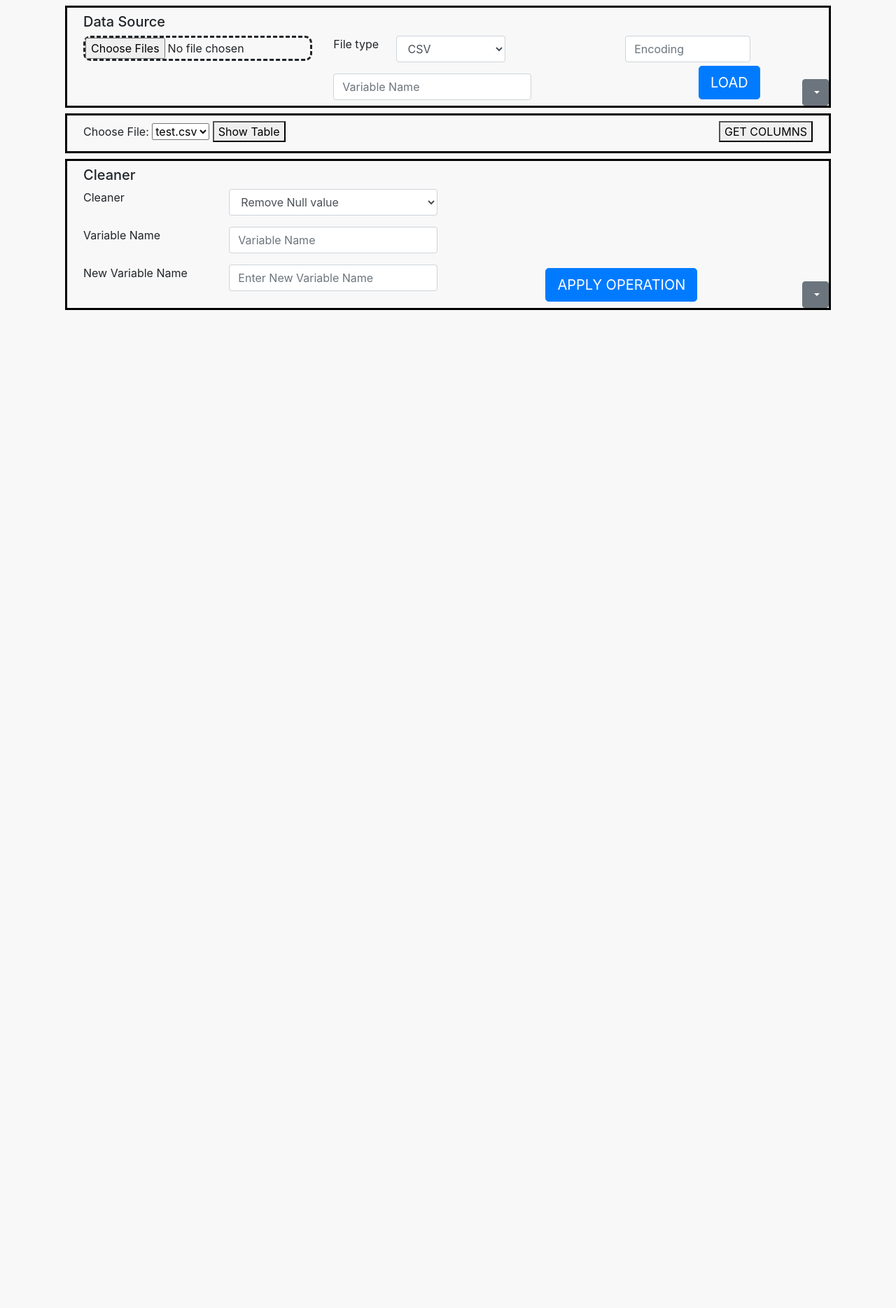
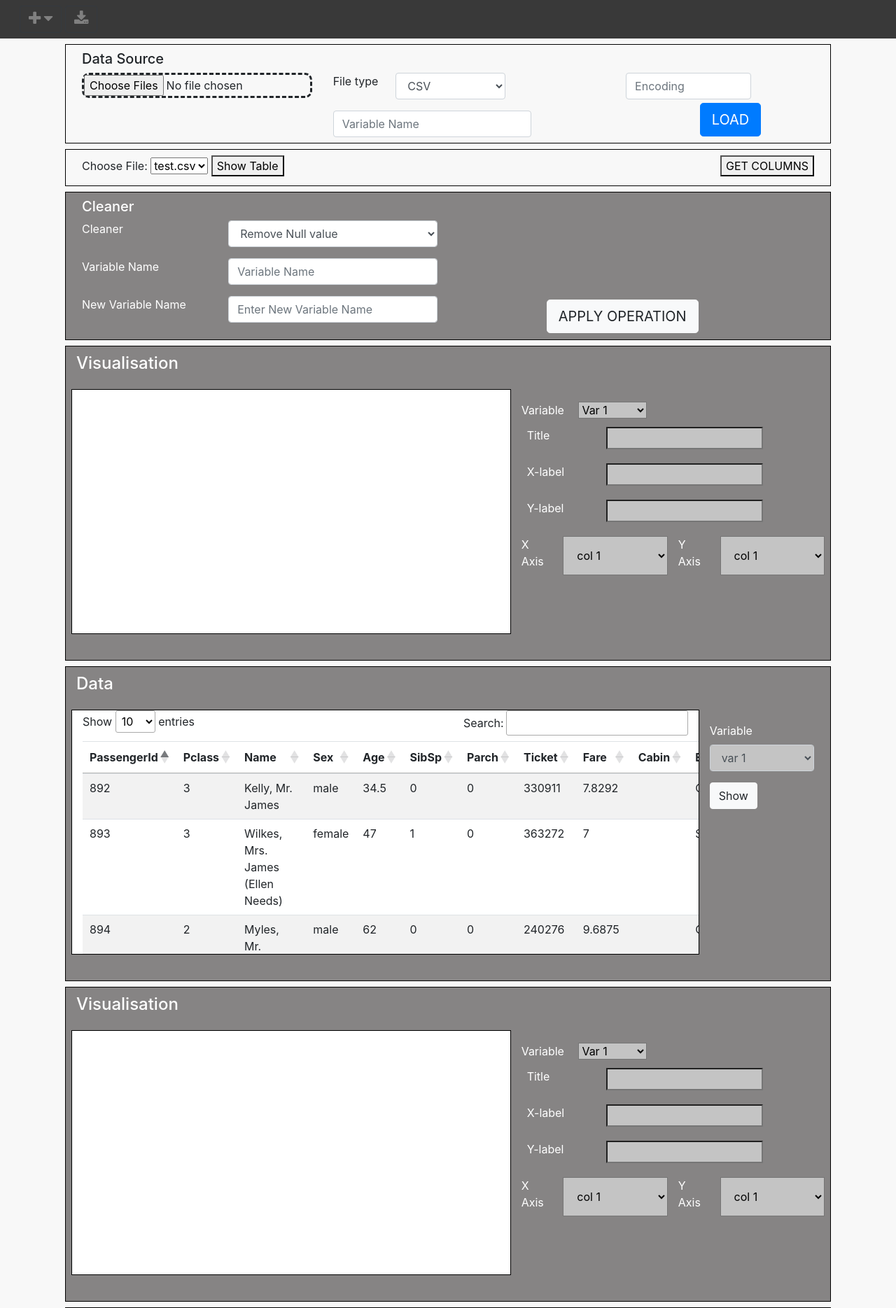
Before and after one commit to bovem/DataWiz, a Django app: page / in a window 1280 px wide. Shown: the top 1869 px of the page at 70% size. Before the commit the page ends 443 px from the top, so only its background shows below. Run offline with Django 3.2, Linux system fonts and the light colour scheme; some libraries are stand-ins or nearby versions.

Commit message:
Added Html files for other operations and implemented dynamic cells

```diff
--- /dev/null
+++ b/datavis/calc/json_dumps/oplist.json
@@ -0,0 +1 @@
+["cleaner.html", "visualiser.html", "show.html", "visualiser.html", "cleaner.html", "show.html", "transformer.html"]
--- a/datavis/calc/urls.py
+++ b/datavis/calc/urls.py
@@ -6,5 +6,9 @@
     path('', views.home, name='home'),
     path('upload', views.file_upload, name='upload'),
     path('cols', views.get_columns, name='get_cols'),
-    path('table', views.show_table, name='get_files')
+    path('table', views.show_table, name='get_files'),
+    path('add/cleaner', views.addCleaner, name='addCleaner'),
+    path('add/visualiser', views.addVisualizer, name='addVisualiser'),
+    path('add/viewer', views.addViewer, name='addViewer'),
+    path('add/transformer', views.addTransformer, name='addTransformer')
 ]
--- a/datavis/calc/views.py
+++ b/datavis/calc/views.py
@@ -1,15 +1,60 @@
-from django.shortcuts import render
-from django.http import HttpResponse
+from django.shortcuts import render, redirect
+from django.http import HttpResponse,JsonResponse
 from .models import Data
 import csv
 import os
-from .utils import save_file, dump_to_json, load_dump, find_in_vardict
+from .utils import save_file, dump_to_pkl, load_pkl, find_in_vardict, addCell
 from .loader import Loader
+import json
 
 def home(request):
     path = "./media/"
     lst = os.listdir(path)
-    return render(request, 'home.html', {'files': lst})
+
+    filename = 'test.csv'
+    infile = open('./media/' + filename, 'r')
+    reader = csv.DictReader(infile)
+    headers = [col for col in reader.fieldnames]
+    out = [row for row in reader]
+    infile.close()
+
+
+    opList = []
+    json_file =  open('./calc/json_dumps/oplist.json', 'r')
+    opList = json.load(json_file)
+    json_file.close()
+    print('aa' , opList)
+
+    if len(opList) == 0:
+        opList = []
+
+    # if request.method == 'POST':
+
+    #     print(opList)
+
+    #     new_op = request.body
+    #     new_op = new_op.decode('utf-8')
+    #     new_op  = json.loads(new_op)
+    #     new_op = new_op['cell']
+    #     print(type(new_op))
+    #     if len(opList) != 0:
+    #         opList.append(new_op)
+    #     else:
+    #         opList = [new_op]
+
+    #     with open('./calc/json_dumps/oplist.json','w') as json_file:
+    #         json.dump(opList, json_file)
+
+    #     print(opList)
+    #     # return render(request, 'home.html', context={'files': lst, 'oplist': opList, 'data' :out , 'headers' : headers })
+
+    #     return JsonResponse({'data' : 'success'})
+
+
+
+        # return render(request, 'home.html', {'files': lst, 'oplist': opList, 'data' :out , 'headers' : headers })
+    return render(request, 'home.html', context={'files': lst, 'oplist': opList, 'data' :out , 'headers' : headers })
+
 
 def file_upload(request):
     l = Loader()
@@ -19,7 +64,7 @@
         # Data.objects.create(upload = my_file)
         l.load('./media/' + uploaded_file.name, uploaded_file.name.split('.')[0])
         # print(l.vardict.var_dict)
-        dump_to_json(l, uploaded_file.name)
+        dump_to_pkl(l, uploaded_file.name)
     return HttpResponse('uploaded')
 
 def get_columns(request):
@@ -42,3 +87,20 @@
     headers = [col for col in reader.fieldnames]
     out = [row for row in reader]
     return render(request, 'table.html', {'data' :out , 'headers' : headers})
+
+
+def addCleaner(request):
+    addCell('cleaner')
+    return redirect('/')
+
+def addVisualizer(request):
+    addCell('visualiser')
+    return redirect('/')
+
+def addViewer(request):
+    addCell('show')
+    return redirect('/')
+
+def addTransformer(request):
+    addCell('transformer')
+    return redirect('/')
--- a/datavis/datavis/settings.py
+++ b/datavis/datavis/settings.py
@@ -44,7 +44,6 @@
     'django.middleware.security.SecurityMiddleware',
     'django.contrib.sessions.middleware.SessionMiddleware',
     'django.middleware.common.CommonMiddleware',
-    'django.middleware.csrf.CsrfViewMiddleware',
     'django.contrib.auth.middleware.AuthenticationMiddleware',
     'django.contrib.messages.middleware.MessageMiddleware',
     'django.middleware.clickjacking.XFrameOptionsMiddleware',
--- a/datavis/static/main.js
+++ b/datavis/static/main.js
@@ -0,0 +1,29 @@
+$(document).ready(function () {
+    $.noConflict();
+    $('.table').DataTable();
+    $(document).scrollTop($(document).height());
+
+});
+
+function addCleaner() {
+    console.log('reached till cleaner')
+    fetch('/', {
+        method: 'POST',
+        body: JSON.stringify({
+            cell: 'cleaner.html',
+            data: {
+                // Adding other params of the block
+            }
+        }),
+        headers: {
+            'Content-Type': 'application/json'
+        }
+    }).then((response) => {
+        return response.json();
+    }).then((data) => {
+        if (data['data'] == 'success') {
+            console.log(data)
+            window.location.href = '/'
+        }
+    })
+}
--- a/datavis/static/style.css
+++ b/datavis/static/style.css
@@ -15,4 +15,19 @@
 .cell {
     border-style: solid !important;
     border-color: black !important;
+    border-width: 1px !important;
 }
+
+.outer-cell {
+    background-color:#868484;
+    color: white;
+}
+
+.btn-dark {
+    background-color: #393939;
+}
+
+.icon {
+    color: gray !important;
+    font-size:22px !important;
+}
--- a/datavis/templates/base.html
+++ b/datavis/templates/base.html
@@ -1,23 +1,67 @@
 {% load static %}
 <!doctype html>
 <html lang="en">
+
 <head>
   <meta charset="utf-8">
   <meta name="viewport" content="width=device-width, initial-scale=1, shrink-to-fit=no">
 
+  <!-- Bootstrap 4 -->
   <link rel="stylesheet" href="https://stackpath.bootstrapcdn.com/bootstrap/4.5.2/css/bootstrap.min.css">
 
+  <!-- Adding Icons Library -->
   <link rel="stylesheet" href="https://cdnjs.cloudflare.com/ajax/libs/font-awesome/4.7.0/css/font-awesome.min.css">
 
+  <!-- Library for Drag and Drop -->
   <script src="https://rawgit.com/enyo/dropzone/master/dist/dropzone.js"></script>
   <link rel="stylesheet" href="https://rawgit.com/enyo/dropzone/master/dist/dropzone.css">
 
+  <!-- Jquery -->
+  <script src="https://code.jquery.com/jquery-3.5.1.min.js"
+    integrity="sha256-9/aliU8dGd2tb6OSsuzixeV4y/faTqgFtohetphbbj0=" crossorigin="anonymous"></script>
+
+  <!-- Libarary for Viewing Tables -->
+  <link rel="stylesheet" type="text/css" href="https://cdn.datatables.net/1.10.22/css/jquery.dataTables.css">
+  <script type="text/javascript" charset="utf8"
+    src="https://cdn.datatables.net/1.10.22/js/jquery.dataTables.js"></script>
+
+
   <link rel="stylesheet" href="{% static 'style.css' %}">
-    <script src="{% static 'main.js' %}" defer></script>
+  <script src="{% static 'main.js' %}"></script>
 
   <title>DataVis {% block title %}{% endblock title %}</title>
 </head>
+
 <body>
+  <nav class="navbar navbar-dark p-2 sticky-top" style="background-color: #393939;">
+
+    <div class="dropdown" style=" left:20px; position: relative; background-color:#393939;">
+      <button class="btn btn-dark" type="button"  data-toggle="dropdown" >
+        <span class="btn-dark">
+          <i class="fa fa-plus icon" aria-hidden="true"></i>
+          <i class="fa fa-caret-down icon" aria-hidden="true" ></i>
+        </span>
+      </button>
+      <div class="dropdown-menu" aria-labelledby="dropdownMenu1">
+        <a class="dropdown-item" href="/add/cleaner">Cleaner</a>
+        <a class="dropdown-item" href="/add/transformer">Transformer</a>
+        <a class="dropdown-item" href="/add/visualiser">Visualiser</a>
+        <a class="dropdown-item" href="/add/viewer">Viewer</a>
+      </div>
+
+      <button class="btn btn-dark" type="button">
+        <i class="fa fa-download icon" aria-hidden="true"></i>
+        <!-- <i class="fa fa-caret-down" aria-hidden="true" style="color: gray; font-size:22px ;"></i> -->
+      </button>
+    </div>
+
+    <div >
+
+    </div>
+
+
+
+  </nav>
   <div class="container">
     {% block content %}
     {% endblock content %}
@@ -27,4 +71,5 @@
   <script src="https://cdn.jsdelivr.net/npm/popper.js@1.16.1/dist/umd/popper.min.js"></script>
   <script src="https://stackpath.bootstrapcdn.com/bootstrap/4.5.2/js/bootstrap.min.js"></script>
 </body>
+
 </html>
--- /dev/null
+++ b/datavis/templates/cleaner.html
@@ -0,0 +1,44 @@
+{% load static %}
+
+<div class="cell m-2 outer-cell">
+    <div class="row m-2">
+        <div class="col-md-12">
+            <h5>Cleaner</h5>
+            <div class="row">
+                <div class="col-10 ">
+                    <form action="" class="form">
+                        {% csrf_token %}
+                        <div class="form-group row">
+                            <label for="clean-operation" class="col-sm-3">Cleaner</label>
+                            <select class="form-control col-sm-4" id="extension">
+                                <option>Remove Null value</option>
+                                <option>Fill Forward</option>
+                                <option>Fill Mean</option>
+                                <option>Fill Backward</option>
+                                <option>Fill Median </option>
+                            </select>
+                        </div>
+                        <div class="form-group row">
+                            <label for="var-name" class="col-sm-3"> Variable Name </label>
+                            <input class="form-control col-sm-4" type="text" name="variable"
+                                placeholder="Variable Name">
+                        </div>
+                        <div class="form-group row">
+                            <label for="new-var-name" class="col-sm-3">New Variable Name</label>
+                            <input class="form-control col-sm-4" type="text" name="encoding"
+                                placeholder="Enter New Variable Name">
+                        </div>
+
+
+                        <button type="submit" style="position: absolute; right: 1px; bottom: 1px"
+                            class="btn btn-light btn-lg">APPLY OPERATION</button>
+
+
+                    </form>
+                </div>
+            </div>
+
+        </div>
+    </div>
+
+</div>
--- a/datavis/templates/home.html
+++ b/datavis/templates/home.html
@@ -1,6 +1,6 @@
 {% extends 'base.html' %}
 
-{% block  content %}
+{% block content %}
 <!-- <h1>Data {{ name }}</h1> -->
 
 
@@ -46,21 +46,12 @@
         </div>
     </div>
 
-    <div class="dropdown">
-        <button class="btn btn-secondary dropdown-toggle" type="button" id="dropdownMenuButton" data-toggle="dropdown"
-            style="position: absolute; bottom: 0px; right:0px;">
-        </button>
-        <div class="dropdown-menu" aria-labelledby="dropdownMenuButton">
-            <a class="dropdown-item" href="/cleaner">Cleaner</a>
-            <a class="dropdown-item" href="#">Transformer</a>
-            <a class="dropdown-item" href="#">Visualiser</a>
-        </div>
-    </div>
+
 </div>
 
 
 
-<div class="cell m-2 ">
+<div class="cell m-2 " >
     <div class="row m-2">
         <div class="col-md-12 ">
 
@@ -97,7 +88,7 @@
 
 </div>
 
-<div class="cell m-2 ">
+<!-- <div class="cell m-2 ">
     <div class="row m-2">
         <div class="col-md-12">
             <h5>Cleaner</h5>
@@ -146,8 +137,12 @@
         </div>
     </div>
 
-</div>
+</div> -->
 
+{% for i in oplist %}
 
+{% include i %}
+
+{% endfor %}
 
 {% endblock %}
--- /dev/null
+++ b/datavis/templates/show.html
@@ -0,0 +1,34 @@
+<div class="cell m-2 " style="height: 450px; background-color:#868484">
+    <div class="row">
+        <div class="col-md-12">
+            <h4 style="left: 15px; top: 10px;position: relative; color: white">Data</h4>
+        </div>
+    </div>
+
+    <div class="row m-2">
+        <div class="col-md-10 mt-3 cell" style="height: 350px; background-color: white; overflow: scroll">
+            {% include 'table.html' %}
+        </div>
+
+        <div class="vis-input col-md-2" style="position: relative; top :30px">
+            <form action="">
+                {% csrf_token %}
+                <div class=" row" style="color: white; font-size: 16px; ">
+                    <div class="col-md-12 mt-1">
+                        <div class="form-group">
+                            <label for="varname" >Variable</label>
+                            <select class="form-control" style="background-color: #c4c4c4" name="varname">
+                                <option>var 1</option>
+                                <option>Variable 2</option>
+                                <option>Var 3</option>
+                            </select>
+                        </div>
+                    </div>
+                </div>
+                <button type="submit" class="btn btn-light"> Show </button>
+            </form>
+        </div>
+
+    </div>
+
+</div>
--- a/datavis/templates/table.html
+++ b/datavis/templates/table.html
@@ -1,8 +1,7 @@
-{% extends 'base.html' %}
 
-{% block content %}
 
-<table id="table"  style="width: 100%;">
+
+<table id="table" class="table table-striped"  style="width: 100%;">
     <thead>
         <tr>
             {% for header in headers %}
@@ -24,5 +23,3 @@
 
     </tbody>
 </table>
-
-{% endblock %}
--- /dev/null
+++ b/datavis/templates/transformer.html
@@ -0,0 +1,47 @@
+<div class="cell m-2 outer-cell">
+    <div class="row m-2">
+        <div class="col-md-12">
+            <h5>Data Transformation</h5>
+            <div class="row">
+                <div class="col-8 ">
+                    <form action="" class="form">
+                        {% csrf_token %}
+                        <div class="form-group row">
+                            <label for="clean-operation" class="col-sm-3">Transformation</label>
+                            <select class="form-control col-sm-4" id="extension">
+                                <option>One Hot Encoding</option>
+                                <option>Normalizer</option>
+                                <option>Standardizer</option>
+                                <!-- <option>Fill Backward</option>
+                                <option>Fill Median </option> -->
+                            </select>
+                        </div>
+                        <div class="form-group row">
+                            <label for="var-name" class="col-sm-3"> Variable Name </label>
+                            <input class="form-control col-sm-4" type="text" name="variable"
+                                placeholder="Variable Name">
+                        </div>
+                        <div class="form-group row">
+                            <label for="new-var-name" class="col-sm-3">New Variable Name</label>
+                            <input class="form-control col-sm-4" type="text" name="encoding"
+                                placeholder="Enter New Variable Name">
+                        </div>
+
+                        <div class="form-group row">
+                            <label for="col-name" class="col-sm-3">Column Name</label>
+                            <input class="form-control col-sm-4" type="text" name="encoding" placeholder="Column to perform operation">
+                        </div>
+
+
+                        <button type="submit" style="position: absolute; right: 1px; bottom: 1px"
+                            class="btn btn-light btn-lg">APPLY OPERATION</button>
+
+
+                    </form>
+                </div>
+            </div>
+
+        </div>
+    </div>
+
+</div>
--- /dev/null
+++ b/datavis/templates/visualiser.html
@@ -0,0 +1,71 @@
+<div class="cell m-2 " style="height: 450px; background-color:#868484">
+    <div class="row">
+        <div class="col-md-12">
+            <h4 style="left: 15px; top: 10px;position: relative; color: white">Visualisation</h4>
+        </div>
+    </div>
+
+    <div class="row m-2">
+        <div class="col-md-7 mt-3 cell" style="height: 350px; background-color: white">
+            {% include 'graph.html' %}
+        </div>
+
+        <div class="vis-input col-md-5" style="position: relative; top :30px">
+            <form action="">
+                {% csrf_token %}
+                <div class=" row" style="color: white; font-size: 16px; ">
+                    <div class="col-md-10 mt-1">
+                        <label for="varname" class="mr-2 ">Variable</label>
+                        <select class="mx-2" style="background-color: #c4c4c4" >
+                            <option>Var 1</option>
+                            <option>Variable 2</option>
+                            <option>Var 3</option>
+                        </select>
+                    </div>
+                    <div class="col-md-12 mt-1">
+                        <div class=" form-group row">
+                            <label for="title" class="mx-2 col-sm-3"> Title </label>
+                            <input type="text" class=" mx-2 col-sm-6" name="title" style="background-color: #c4c4c4">
+                        </div>
+                    </div>
+                    <div class="col-md-12 mt-1">
+                        <div class=" form-group row">
+                            <label for="xlabel" class="mx-2 col-sm-3"> X-label </label>
+                            <input type="text" class="mx-2 col-sm-6" name="xlabel" style="background-color: #c4c4c4">
+                        </div>
+                    </div>
+                    <div class="col-md-12 mt-1">
+                        <div class=" form-group row">
+                            <label for="ylabel" class="mx-2 col-sm-3"> Y-label </label>
+                            <input type="text" class="mx-2 col-sm-6" name="ylabel" style="background-color: #c4c4c4">
+                        </div>
+                    </div>
+                    <div class="col-md-6 mt-1">
+                        <div class="form-group row">
+                            <label for="col-x" class="col-md-4">X Axis</label>
+                            <select class="col-md-8" style="background-color: #c4c4c4" name="col-x">
+                                <option>col 1</option>
+                                <option>Column 2</option>
+                                <option>Var 3</option>
+                            </select>
+                        </div>
+                    </div>
+                    <div class="col-md-6 mt-1">
+                        <div class="form-group row">
+                            <label for="col-y" class="col-md-4">Y Axis</label>
+                            <select class="col-md-8" style="background-color: #c4c4c4" name="col-y">
+                                <option>col 1</option>
+                                <option>Column 2</option>
+                                <option>Var 3</option>
+                            </select>
+                        </div>
+                    </div>
+                </div>
+            </form>
+        </div>
+
+    </div>
+
+
+
+</div>
```
Also changed, not shown: datavis/calc/utils.py (+19 -2 lines), datavis/templates/graph.html (added). Lines whose indentation alone changed are shown as unchanged.
